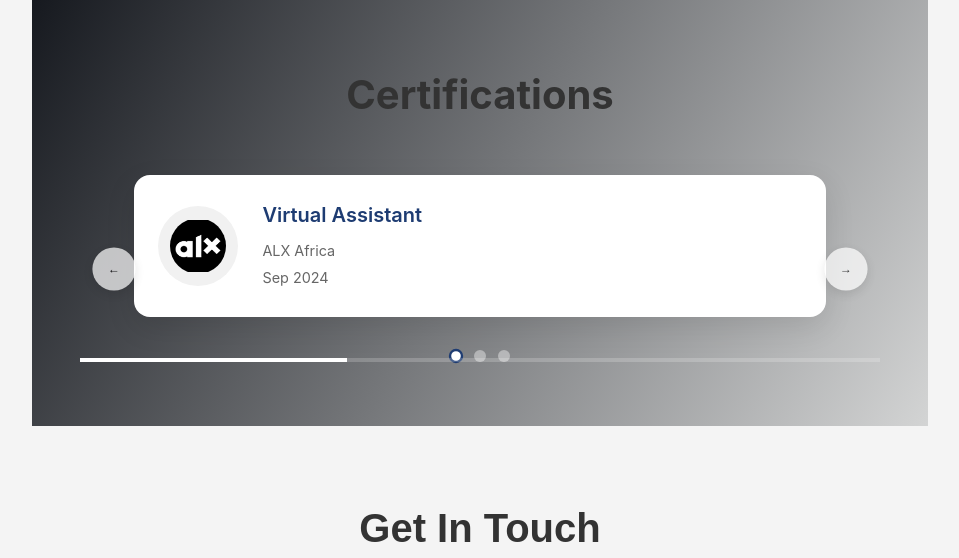
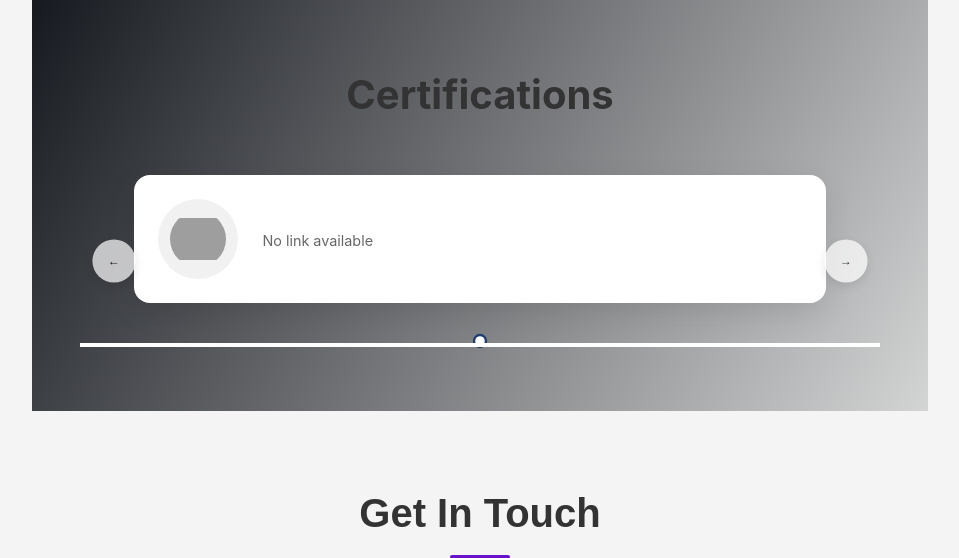
Before and after one commit to n-cognto/portfolio, a Django app: page / in a window 1280 px wide. Shown: the part 4026-4584 px from the top of the page, without its empty margins (160-1119 px from the left). Run offline with Django 5.2, Linux system fonts and the light colour scheme; tables that the repository leaves empty hold one stand-in row (values such as "Sample post"); grey boxes are pictures that could not be loaded.

Commit message:
Minor modification

```diff
--- a/templates/main/index.html
+++ b/templates/main/index.html
@@ -760,10 +760,18 @@
     <h2 class="cert-title">Certifications</h2>
     <div class="carousel-container" id="carousel">
         <div class="carousel-track" id="carouselTrack" aria-live="polite">
-            {% for cert in certifications %}
-            <div class="cert-slide {% if forloop.first %}active{% endif %}" role="tabpanel" aria-label="Slide {{ forloop.counter }} of {{ certifications|length }}">
-                <div class="cert-card {% if not cert.link %}no-link{% endif %}" data-link="{{ cert.link|default:'' }}" role="button" tabindex="0">
-                    <img src="{% static cert.logo %}" alt="{{ cert.platform }} logo" class="cert-logo" loading="lazy">
+            {% for cert in certificates %}
+            <div class="cert-slide {% if forloop.first %}active{% endif %}" role="tabpanel" aria-label="Slide {{ forloop.counter }} of {{ certificates|length }}">
+                <div class="cert-card {% if not cert.link %}no-link{% endif %}" data-link="{{ cert.link }}" role="button" tabindex="0">
+                    {% if cert.logo %}
+                        {% if 'main/media/' in cert.logo %}
+                            <img src="{% static cert.logo %}" alt="{{ cert.platform }} logo" class="cert-logo" loading="lazy">
+                        {% else %}
+                            <img src="{% static 'main/media/'|add:cert.logo %}" alt="{{ cert.platform }} logo" class="cert-logo" loading="lazy">
+                        {% endif %}
+                    {% else %}
+                        <img src="{% static 'main/media/certificate-default.png' %}" alt="{{ cert.platform }} logo" class="cert-logo" loading="lazy">
+                    {% endif %}
                     <div class="cert-info">
                         <h3>{{ cert.title }}</h3>
                         <p>{{ cert.platform }}</p>
@@ -773,36 +781,9 @@
                 </div>
             </div>
             {% empty %}
-            <!-- Default certifications if none in database -->
-            <div class="cert-slide active" role="tabpanel" aria-label="Slide 1 of 12">
-                <div class="cert-card" data-link="" role="button" tabindex="0">
-                    <img src="{% static 'main/media/alx-logo.png' %}" alt="ALX Africa logo" class="cert-logo" loading="lazy">
-                    <div class="cert-info">
-                        <h3>Virtual Assistant</h3>
-                        <p>ALX Africa</p>
-                        <p>Sep 2024</p>
-                    </div>
-                </div>
-            </div>
-            <div class="cert-slide" role="tabpanel" aria-label="Slide 2 of 12">
-                <div class="cert-card" data-link="https://www.credly.com/badges/f5dfe17d-fa3c-48e6-b078-64673e19e06f/linked_in?t=smy6uv" role="button" tabindex="0">
-                    <img src="{% static 'main/media/ibm-logo.jpeg' %}" alt="IBM logo" class="cert-logo" loading="lazy">
-                    <div class="cert-info">
-                        <h3>IBM Cyber Security Fundamentals</h3>
-                        <p>IBM</p>
-                        <p>Nov 2024</p>
-                    </div>
-                </div>
-            </div>
-            <div class="cert-slide" role="tabpanel" aria-label="Slide 3 of 12">
-                <div class="cert-card" data-link="https://drive.google.com/file/d/151bCSGRgKV_H3iOpW0AznjYVf-81KTgt/view?usp=drive_link" role="button" tabindex="0">
-                    <img src="{% static 'main/media/udemy-logo.jpeg' %}" alt="Udemy logo" class="cert-logo" loading="lazy">
-                    <div class="cert-info">
-                        <h3>Introduction to Exploits</h3>
-                        <p>Udemy</p>
-                        <p>February 2024</p>
-                    </div>
-                </div>
+            <!-- If no certificates in database, load from JavaScript -->
+            <div class="cert-slide" role="tabpanel">
+                <p class="no-certs-message">Loading certificates...</p>
             </div>
             {% endfor %}
         </div>
```
